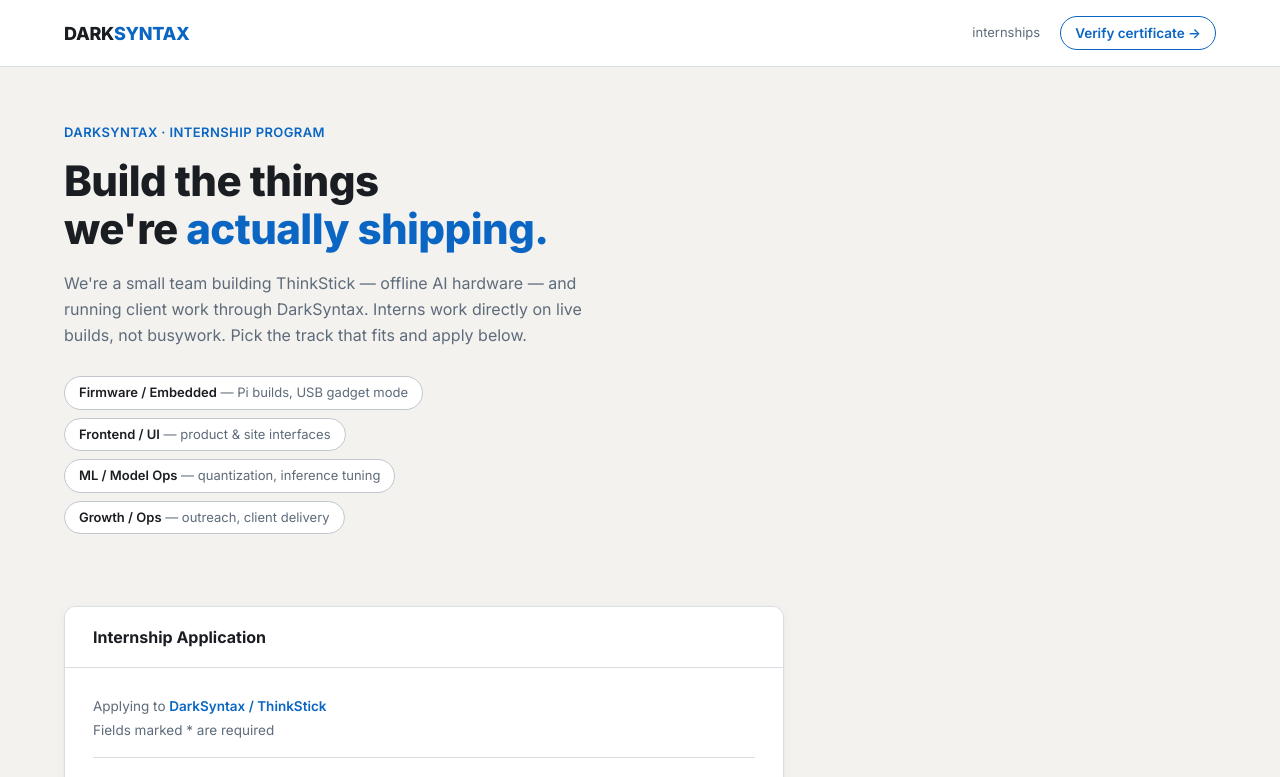
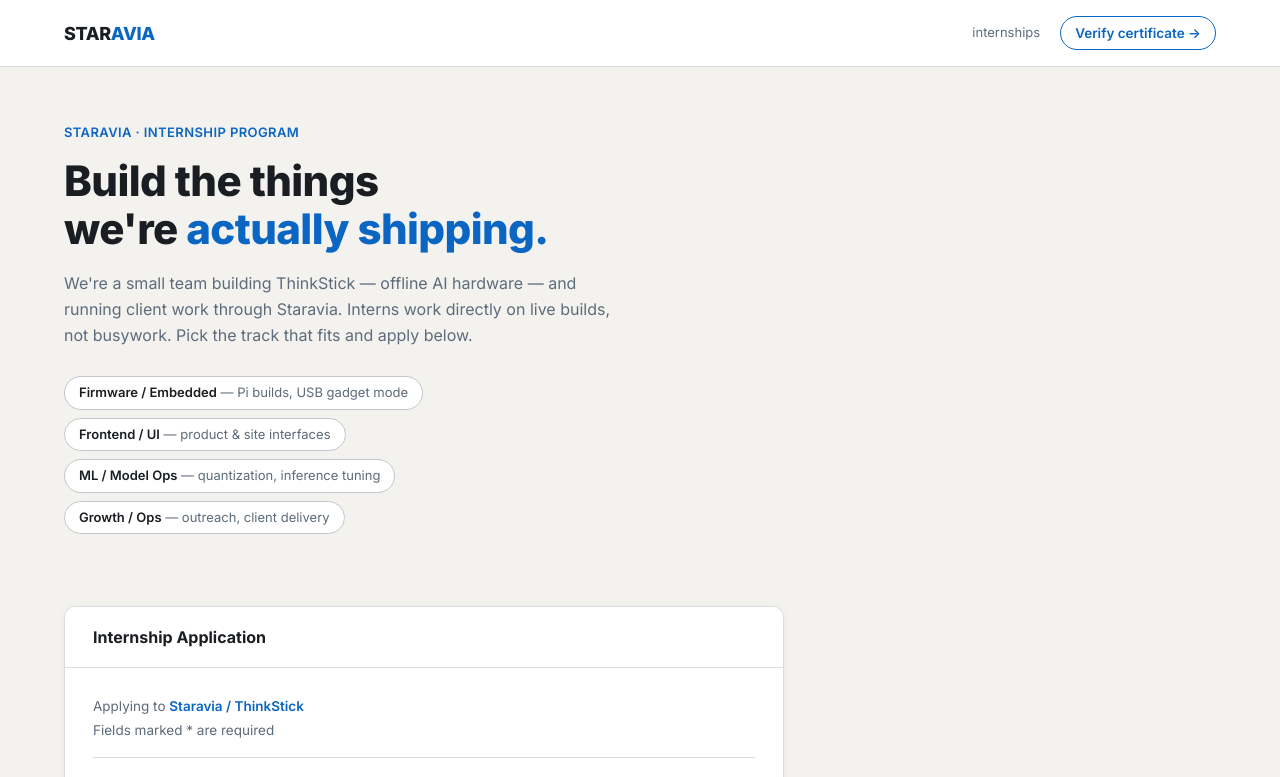
Before and after one commit to sanjjaystars/ThinkStick-intern, a website: page index.html in a window 1280 px wide. Shown: the top 777 px of the page. Drawn offline with Linux system fonts and the light colour scheme.

Commit message:
Rebrand: DarkSyntax -> Staravia (display text)

```diff
--- a/index.html
+++ b/index.html
@@ -4,7 +4,7 @@
 <head>
     <meta charset="UTF-8">
     <meta name="viewport" content="width=device-width, initial-scale=1.0">
-    <title>Internship at DarkSyntax — Apply</title>
+    <title>Internship at Staravia — Apply</title>
     <link rel="preconnect" href="https://fonts.googleapis.com">
     <link
         href="https://fonts.googleapis.com/css2?family=Inter:wght@400;500;600;700;800&display=swap"
@@ -474,7 +474,7 @@
 <body>
 
     <nav>
-        <div class="logo">DARK<span>SYNTAX</span></div>
+        <div class="logo">STAR<span>AVIA</span></div>
         <div class="nav-right">
             <div class="sub">internships</div>
             <a class="nav-verify" href="/verify">Verify certificate →</a>
@@ -482,10 +482,10 @@
     </nav>
 
     <header class="hero">
-        <span class="eyebrow">DarkSyntax · Internship Program</span>
+        <span class="eyebrow">Staravia · Internship Program</span>
         <h1>Build the things<br>we're <span class="accent">actually shipping.</span></h1>
         <p class="lede">We're a small team building ThinkStick — offline AI hardware — and running client work through
-            DarkSyntax. Interns work directly on live builds, not busywork. Pick the track that fits and apply below.
+            Staravia. Interns work directly on live builds, not busywork. Pick the track that fits and apply below.
         </p>
         <div class="role-strip">
             <span class="role-chip"><b>Firmware / Embedded</b> — Pi builds, USB gadget mode</span>
@@ -502,7 +502,7 @@
             </div>
 
             <div class="term-body" id="formStage">
-                <div class="boot-line">Applying to <span class="path">DarkSyntax / ThinkStick</span></div>
+                <div class="boot-line">Applying to <span class="path">Staravia / ThinkStick</span></div>
                 <div class="boot-line ok">Fields marked * are required</div>
                 <div class="boot-rule"></div>
 
@@ -595,7 +595,7 @@
             <div class="success" id="successStage">
                 <div class="ok-tag">APPLICATION RECEIVED</div>
                 <h3>You're in the queue.</h3>
-                <p>Thanks for applying to the DarkSyntax internship program. We read every application ourselves — if
+                <p>Thanks for applying to the Staravia internship program. We read every application ourselves — if
                     it's a fit, we'll reach out by email or phone within a few days.</p>
                 <p>In the meantime, feel free to check out what we're building at ThinkStick.</p>
                 <div class="ref" id="refCode"></div>
@@ -611,7 +611,7 @@
     </div>
 
     <footer>
-        <div class="brand">DARKSYNTAX — web &amp; automation, and the team behind ThinkStick</div>
+        <div class="brand">STARAVIA — web &amp; automation, and the team behind ThinkStick</div>
         <div>Applications reviewed on a rolling basis</div>
     </footer>
 
```
